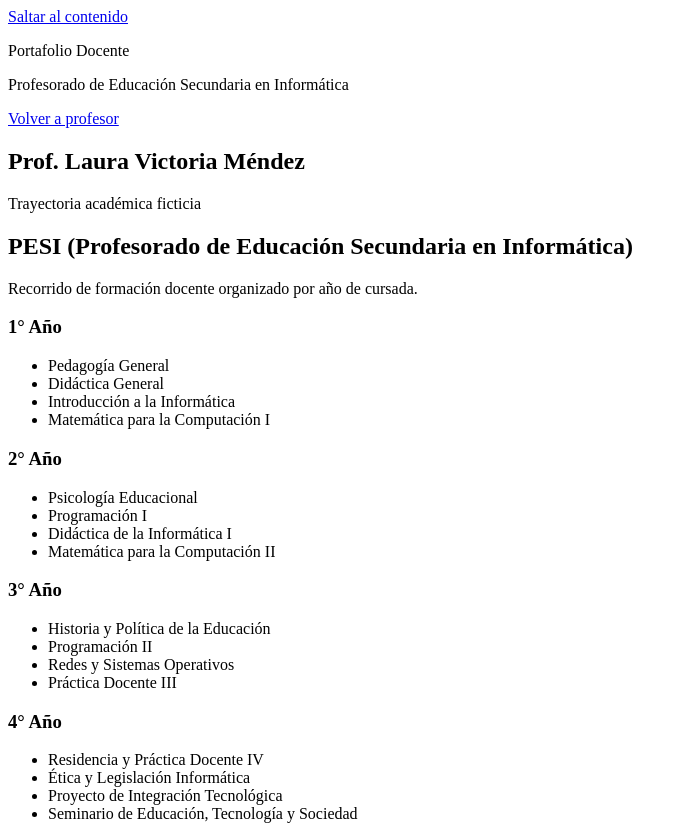
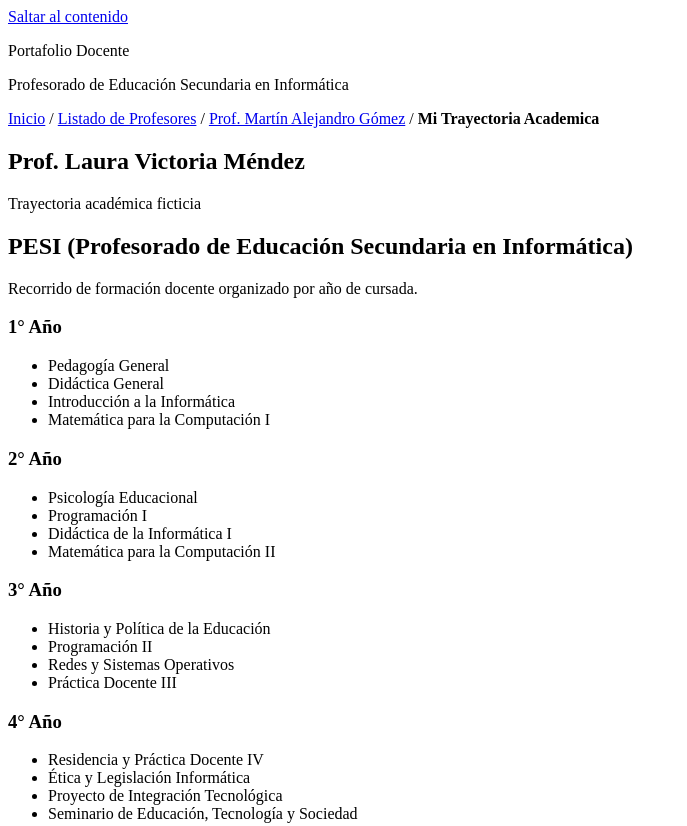
Before and after one commit to gonzamoreno/EDI1, a plain HTML site: page public/trayectoria_academica.html in a window 1280 px wide. Shown: the top 826 px of the page, without its empty margins (0-687 px from the left). Drawn offline with Linux system fonts and the light colour scheme.

Commit message:
Se agrego el Breadcrum para volver para atras de trayectoria_academica  y profesor

```diff
--- a/public/trayectoria_academica.html
+++ b/public/trayectoria_academica.html
@@ -15,9 +15,15 @@
         <p>Profesorado de Educación Secundaria en Informática</p>
       </div>
 
-      <nav aria-label="Navegación de retorno">
-        <p><a href="profesor.html">Volver a profesor</a></p>
+       <nav aria-label="Migas de pan">
+        <p>
+          <a href="../index.html">Inicio</a> /
+          <a href="profesores.html">Listado de Profesores</a> /
+          <a href="profesor.html">Prof. Martín Alejandro Gómez</a> /
+          <strong aria-current="page">Mi Trayectoria Academica</strong>
+        </p>
       </nav>
+
     </header>
 
     <main id="contenido-principal" tabindex="-1">
```
Also changed, not shown: public/profesor.html (+1 -1 lines).
